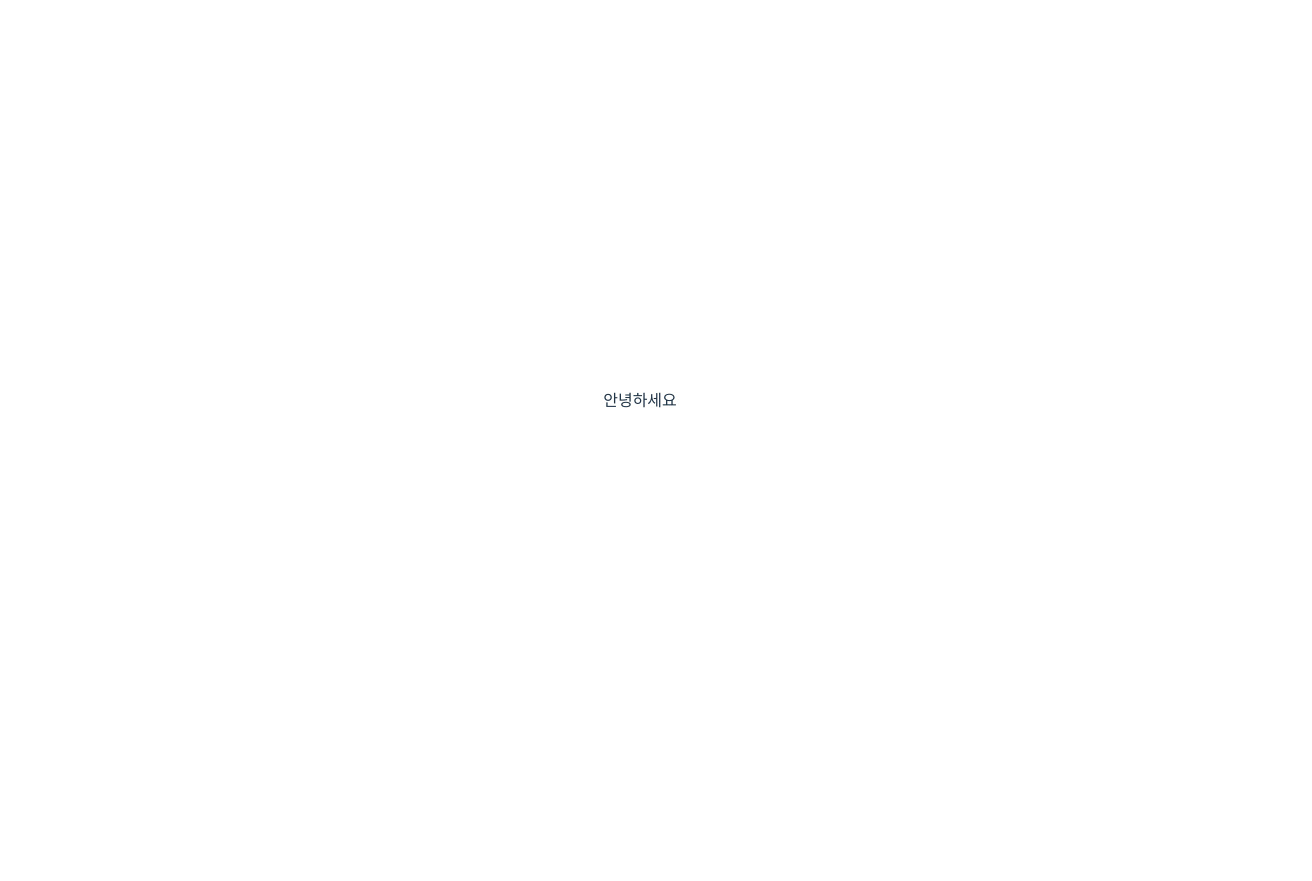
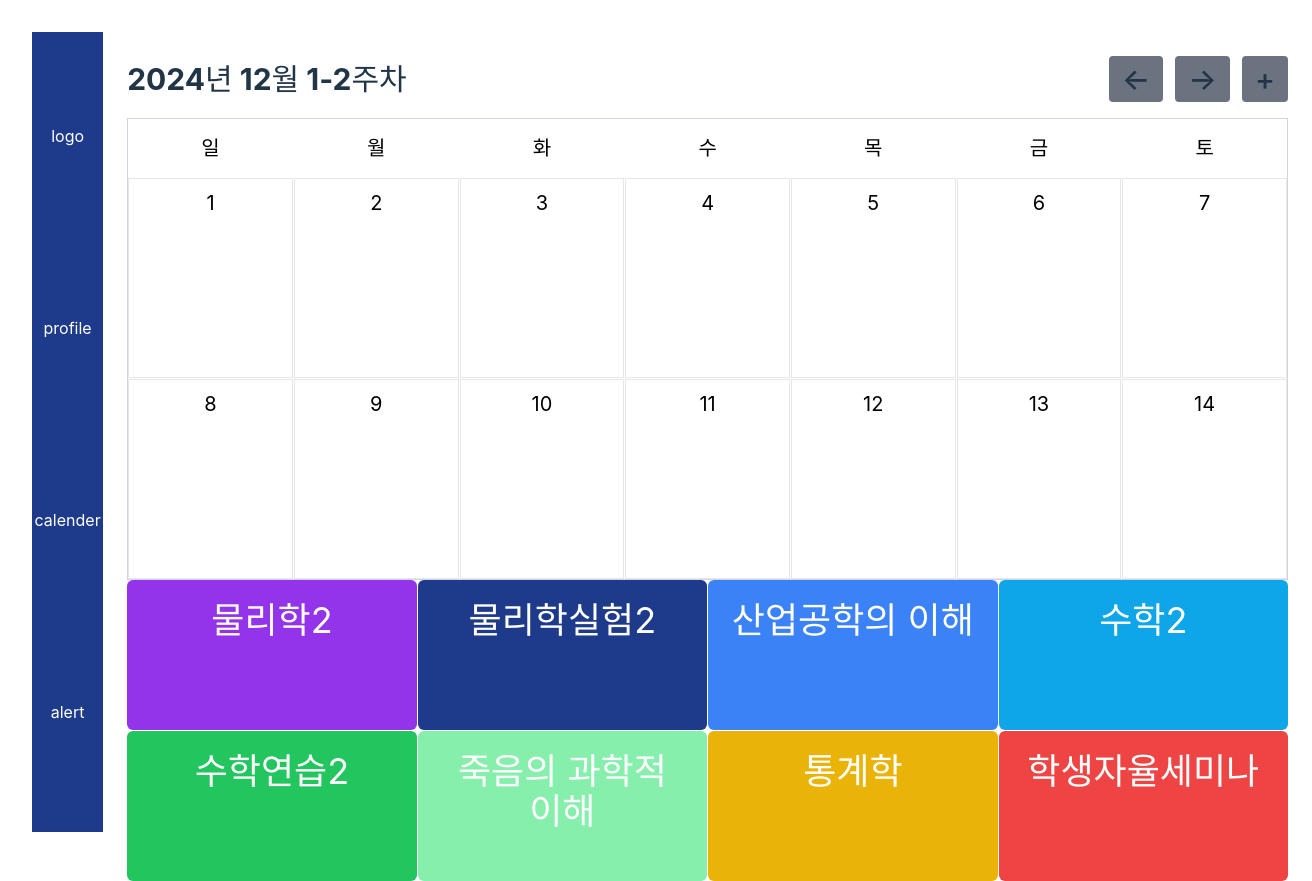
Before and after one commit to goranikin/IEclass_-, a React (Vite) app: page / in a window 1280 px wide. Shown: the whole page, 1312 px wide, since content can reach past the window. Before the commit the page ends 800 px from the top, so only its background shows below. Built offline with nearby package versions, Linux system fonts and the light colour scheme.

Commit message:
틀 완성

```diff
--- a/src/components/Calender.tsx
+++ b/src/components/Calender.tsx
@@ -0,0 +1,32 @@
+
+export const Calender = () => {
+  return (
+    <>
+      {/* Calendar Header */}
+      <div className="flex justify-between items-center mb-4">
+        <h1 className="text-3xl font-bold">2024년 12월 1-2주차</h1>
+        <div className="flex space-x-3 items-center">
+          <button className="bg-gray-500 px-3 py-1 rounded text-3xl">&larr;</button>
+          <button className="bg-gray-500 px-3 py-1 rounded text-3xl">&rarr;</button>
+          <button className="bg-gray-500 px-3 py-1 rounded text-3xl">+</button>
+        </div>
+      </div>
+
+      {/* Calendar Grid */}
+      <div className="grid grid-cols-[repeat(7,minmax(0,1fr))]
+      gap-px bg-white border border-gray-300
+      text-center text-black text-xl">
+
+        {['일', '월', '화', '수', '목', '금', '토'].map((day) => (
+          <div key={day} className='py-[15px] font-semibold'>{day}</div>
+        ))}
+
+        {[...Array(14)].map((_, index) => (
+            <div key={index} className='p-[10px] border h-[200px]'>
+              {index +1}
+            </div>
+        ))}
+      </div>
+    </>
+  )
+}
--- a/src/components/Sidebar.tsx
+++ b/src/components/Sidebar.tsx
@@ -0,0 +1,23 @@
+export const Sidebar = () => {
+  return (
+    <div className="bg-blue-900 text-white w-20 py-4
+    flex flex-col items-center justify-around">
+      <div className="mb-4">
+        logo
+      </div>
+
+      <div className="mb-4">
+        profile
+      </div>
+
+      <div className="mb-4">
+        calender
+      </div>
+
+      <div className="mb-4">
+        alert
+      </div>
+
+    </div>
+  )
+}
--- a/src/components/SubjectCards.tsx
+++ b/src/components/SubjectCards.tsx
@@ -0,0 +1,26 @@
+
+const subjects = [
+  { name: '물리학2', color: 'bg-purple-600' },
+  { name: '물리학실험2', color: 'bg-blue-900' },
+  { name: '산업공학의 이해', color: 'bg-blue-500' },
+  { name: '수학2', color: 'bg-sky-500' },
+  { name: '수학연습2', color: 'bg-green-500' },
+  { name: '죽음의 과학적 이해', color: 'bg-green-300' },
+  { name: '통계학', color: 'bg-yellow-500' },
+  { name: '학생자율세미나', color: 'bg-red-500' },
+];
+
+export const SubjectCards = () => {
+  return (
+    <>
+      {/* Subject Cards Grid */}
+      <div className='grid grid-cols-[repeat(4,minmax(150px,1fr))] gap-px'>
+        {subjects.map((subject) => (
+          <div key={subject.name} className={`${subject.color} text-4xl text-white p-[20px] h-[150px] text-center rounded-md`}>
+            {subject.name}
+          </div>
+        ))}
+      </div>
+    </>
+  )
+}
--- a/src/pages/main.tsx
+++ b/src/pages/main.tsx
@@ -1,9 +1,17 @@
+import {Sidebar} from "../components/Sidebar.tsx";
+import {Calender} from "../components/Calender.tsx";
+import {SubjectCards} from "../components/SubjectCards.tsx";
 
 export const MainPage = () => {
 
   return (
-    <>
-      <p>안녕하세요</p>
-    </>
+    <div className="flex h-screen w-screen">
+      <Sidebar/>
+
+      <div className="flex-grow p-6">
+        <Calender/>
+        <SubjectCards/>
+      </div>
+    </div>
   )
 }
```
